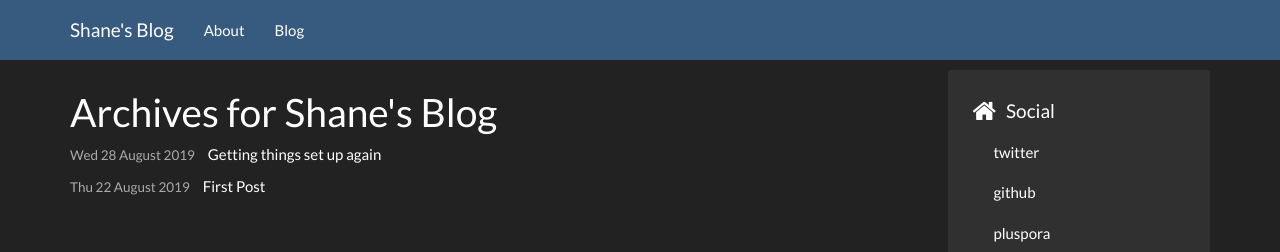
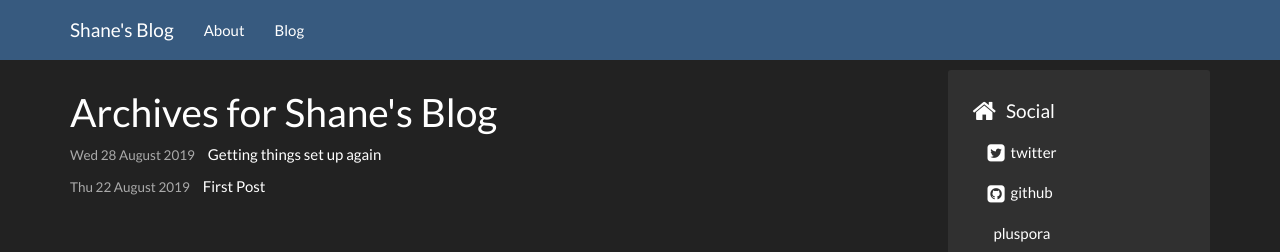
Before and after one commit to swrogers/swrogers.github.io, a plain HTML site: page archives.html in a window 1280 px wide. Shown: the top 252 px of the page. Drawn offline with Linux system fonts and the light colour scheme.

Commit message:
Updated Blog

```diff
--- a/archives.html
+++ b/archives.html
@@ -95,8 +95,8 @@ Shane's Blog            </a>
 <li class="list-group-item">
   <h4><i class="fa fa-home fa-lg"></i><span class="icon-label">Social</span></h4>
   <ul class="list-group" id="social">
-    <li class="list-group-item"><a href="https://twitter.com/shane_w_rogers"><i class="fa fa-twitter-square-square fa-lg"></i> twitter</a></li>
-    <li class="list-group-item"><a href="https://github.com/swrogers"><i class="fa fa-github-square-square fa-lg"></i> github</a></li>
+    <li class="list-group-item"><a href="https://twitter.com/shane_w_rogers"><i class="fa fa-twitter-square fa-lg"></i> twitter</a></li>
+    <li class="list-group-item"><a href="https://github.com/swrogers"><i class="fa fa-github-square fa-lg"></i> github</a></li>
     <li class="list-group-item"><a href="https://pluspora.com/people/6580df404dda01379587005056264835"><i class="fa fa-diaspora-square fa-lg"></i> pluspora</a></li>
   </ul>
 </li>
```
Also changed, not shown: author/shane-rogers.html (+2 -2 lines), authors.html (+2 -2 lines), categories.html (+2 -2 lines), category/blog.html (+2 -2 lines), first-post.html (+2 -2 lines), getting-things-set-up-again.html (+2 -2 lines), index.html (+2 -2 lines), pages/about.html (+2 -2 lines), tag/other.html (+2 -2 lines), tag/pelican.html (+2 -2 lines), tag/personal.html (+2 -2 lines), tag/starting.html (+2 -2 lines), tag/writing.html (+2 -2 lines), tags.html (+2 -2 lines).
